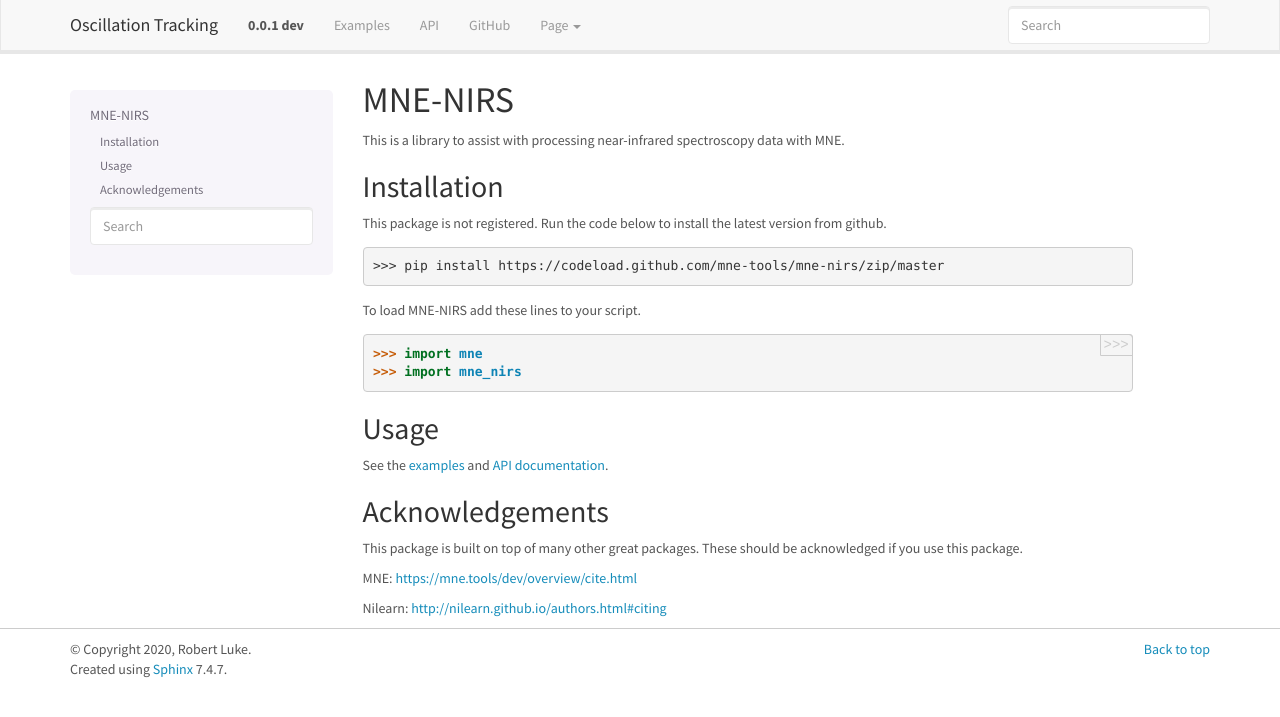
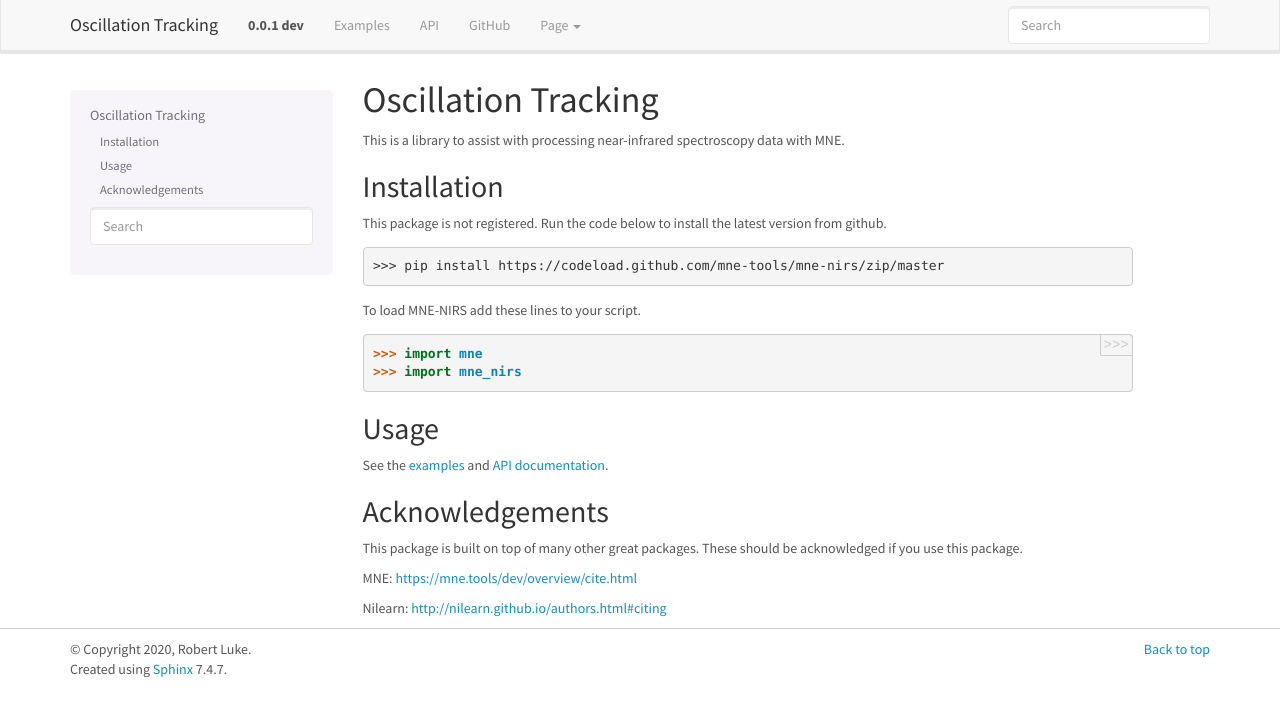
Before and after one commit to rob-luke/oscillationtracking, a Sphinx documentation site: the page built from doc/index.rst, in a window 1280 px wide. Shown: the top 717 px of the page. Built offline with Sphinx 7.4.7, drawn with Linux system fonts in a browser that asks for light colours.

Commit message:
Update index.rst

```diff
--- a/doc/index.rst
+++ b/doc/index.rst
@@ -3,8 +3,8 @@
    You can adapt this file completely to your liking, but it should at least
    contain the root `toctree` directive.
 
-MNE-NIRS
-========
+Oscillation Tracking
+====================
 
 This is a library to assist with processing near-infrared spectroscopy data with MNE.
 
```
